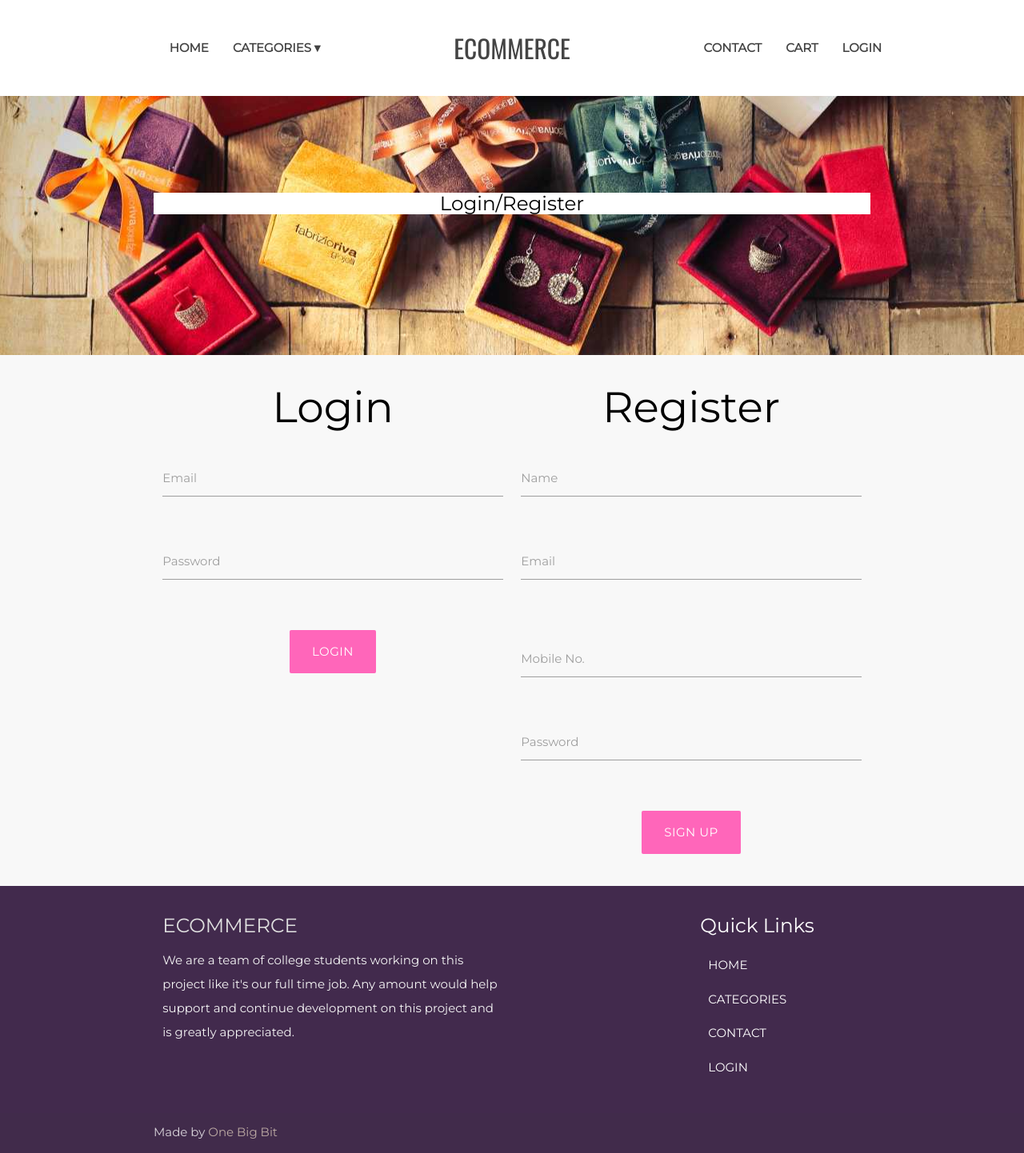
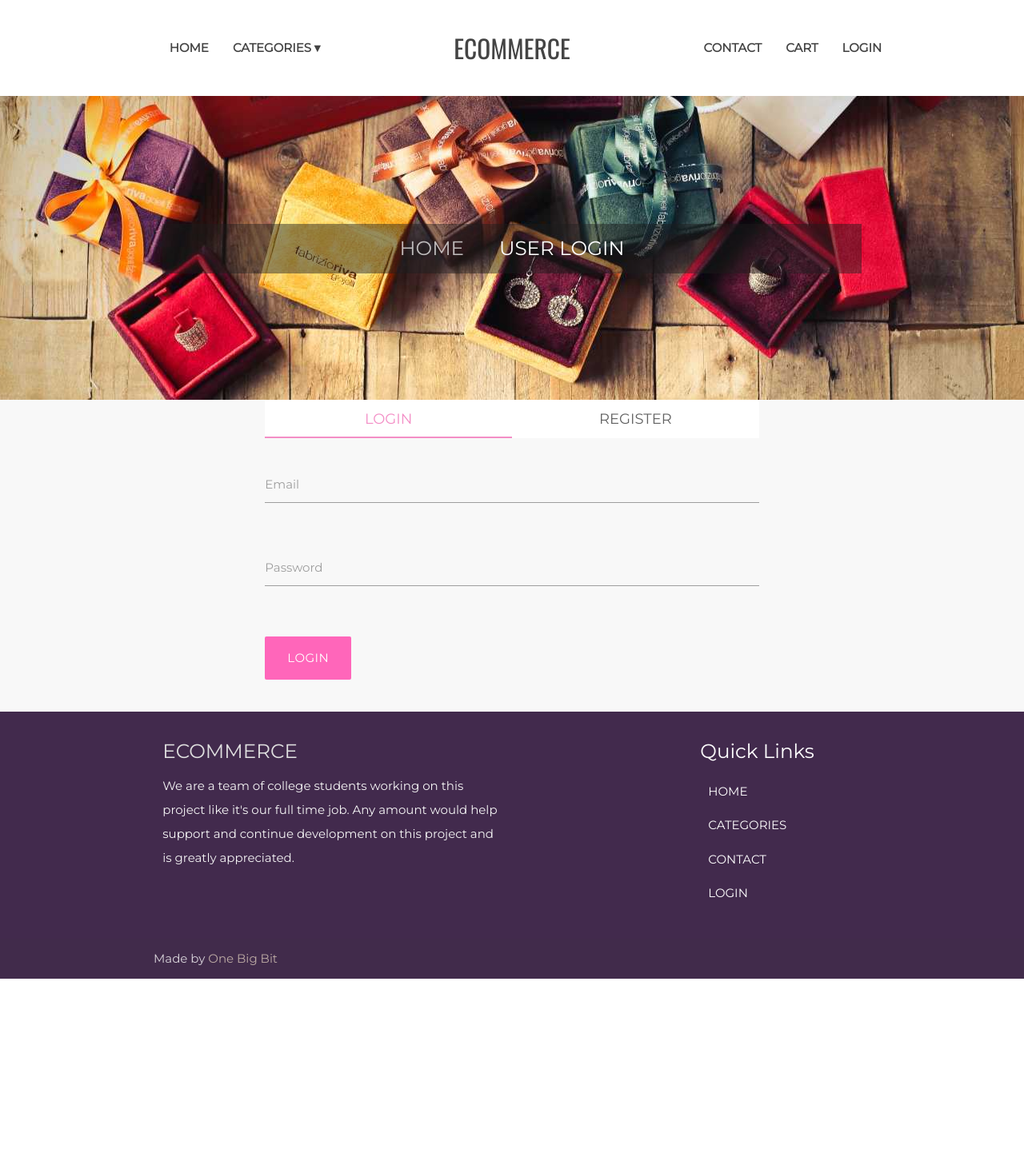
Before and after one commit to szyth/ecom, a PHP site: page /front-end/login.html in a window 1280 px wide. Shown: the whole page at 80% size. After the commit the page ends 1224 px from the top, so only its background shows below. Run offline with PHP 8.4, Linux system fonts and the light colour scheme; some libraries are stand-ins or nearby versions.

Commit message:
Login Page BreadCrumb Added

```diff
--- a/front-end/css/style.css
+++ b/front-end/css/style.css
@@ -299,7 +299,52 @@ ul li:hover ul.dropdown {
 
 
 /* LOGIN */
-.login_form{
+.login_wrapper {
+  /* background-color: #fff; */
+}
+
+.tabs .tab a {
+  color: rgba(32, 32, 32, 0.7);
+  font-size: 1.2em;
+}
+
+.tabs .tab a:hover,
+.tabs .tab a.active {
+  background-color: transparent;
+  color: rgb(243, 142, 198);
+}
+
+.tabs .indicator {
+  background-color: rgb(243, 142, 198);
+}
+
+#submit_button.btn-large {
+  margin: 20px;
+  margin-left: 0;
+  background-color: rgb(255, 102, 186);
+  color: rgb(255, 255, 255);
 
 }
+
+#submit_button.btn-large:hover {
+  background-color: rgb(255, 255, 255);
+  color: rgb(36, 36, 36);
+  border: solid #444 1px;
+}
+
 /* LOGIN - END */
+
+/* BREADCRUMB */
+.breadcrumb_wrapper {
+  padding-top: 2%;
+  padding-bottom: 2%;
+  background-color: rgba(29, 29, 29, 0.459);
+}
+
+.breadcrumb_wrapper a {
+  /* color: #E06C9F; */
+  text-transform: uppercase;
+  font-size: 1em;
+}
+
+/* BREADCRUMB - END */
--- a/front-end/index.html
+++ b/front-end/index.html
@@ -14,7 +14,7 @@
 
 
 <body>
-  <div class="navbar-fixed">
+  <div class="">
     <nav class="white z-depth-0" role="navigation">
       <div class="row">
         <div class="col m4 l4 s12 ">
--- a/front-end/js/init.js
+++ b/front-end/js/init.js
@@ -17,3 +17,7 @@ $(document).ready(function () {
 setInterval(function () {
   $(".carousel").carousel("next");
 }, 2000); // every 2 seconds
+//TABS
+$(document).ready(function(){
+  $('.tabs').tabs();
+});
--- a/front-end/login.html
+++ b/front-end/login.html
@@ -15,7 +15,7 @@
 
 <body>
 
-    <div class="navbar-fixed">
+    <div class="">
         <nav class="white z-depth-0" role="navigation">
             <div class="row">
                 <div class="col m4 l4 s12 ">
@@ -73,40 +73,58 @@
             <div class="section no-pad-bot">
                 <div class="container">
                     <div class="row center">
-                        <h5 class="header col s12 white black-text">Login/Register
+                        <h5 class="header col s12">
+                            <div class="breadcrumb_wrapper">
+                                <a href="index.html" class="breadcrumb">HOME</a>
+                                <a href="login.html" class="breadcrumb">User Login</a>
+                            </div>
                         </h5>
                     </div>
                 </div>
             </div>
             <div class="parallax"><img src="media/parallax/2.jpg" alt="Unsplashed background img 2"></div>
         </div>
-        <div class="row container center">
-            <form class="col m6 l6 s12 ">
-                <h2>Login</h2>
+
+        <!-- TABS -->
+        <div class="login_wrapper">
+            <div class="row">
+                <div class="col s12 m6 push-m3">
+                    <ul class="tabs">
+                        <li class="tab col s6"><a class="active" href="#tab1">Login</a></li>
+                        <li class="tab col s6"><a href="#tab2">Register</a></li>
+                    </ul>
+                </div>
+
+            </div>
+
+            <div class="row">
+                <!-- LOGIN FORM -->
+                <form class="col s10 push-s1 m6 push-m3" id="tab1">
+                    <!-- <h2>Login</h2> -->
                     <div class="row">
                         <div class="input-field col s12">
                             <input id="login-email" type="email" class="validate">
-                        <label for="email">Email</label>
+                            <label for="login-email">Email</label>
                         </div>
                     </div>
                     <div class="row">
                         <div class="input-field col s12">
                             <input id="login-password" type="password" class="validate">
-                        <label for="password">Password</label>
+                            <label for="login-password">Password</label>
                         </div>
                     </div>
-                <a id="all_product_button" class="waves-effect waves-light btn-large  btn-flat center">Login</a>
+                    <a id="submit_button" class="left waves-effect waves-light btn-large btn-flat">Login</a>
 
                 </form>
 
-
-            <form class="col m6 l6 s12 ">
-                <h2>Register</h2>
+                <!-- SIGNUP FORM  -->
+                <form class="col s10 push-s1 m6 push-m3" id="tab2">
+                    <!-- <h2>Register</h2> -->
 
                     <div class="row">
                         <div class="input-field col s12">
-                        <input id="name" type="text" class="validate">
-                        <label for="name">Name</label>
+                            <input id="signup-name" type="text" class="validate">
+                            <label for="signup-name">Name</label>
                         </div>
                     </div>
 
@@ -129,10 +147,13 @@
                             <label for="password">Password</label>
                         </div>
                     </div>
-                <a id="all_product_button" class="waves-effect waves-light btn-large  btn-flat center">Sign Up</a>
+                    <a id="submit_button" class="waves-effect waves-light btn-large  btn-flat center">Sign Up</a>
 
                 </form>
             </div>
+
+        </div>
+
     </section>
 
 
```
Lines whose indentation alone changed are shown as unchanged.
